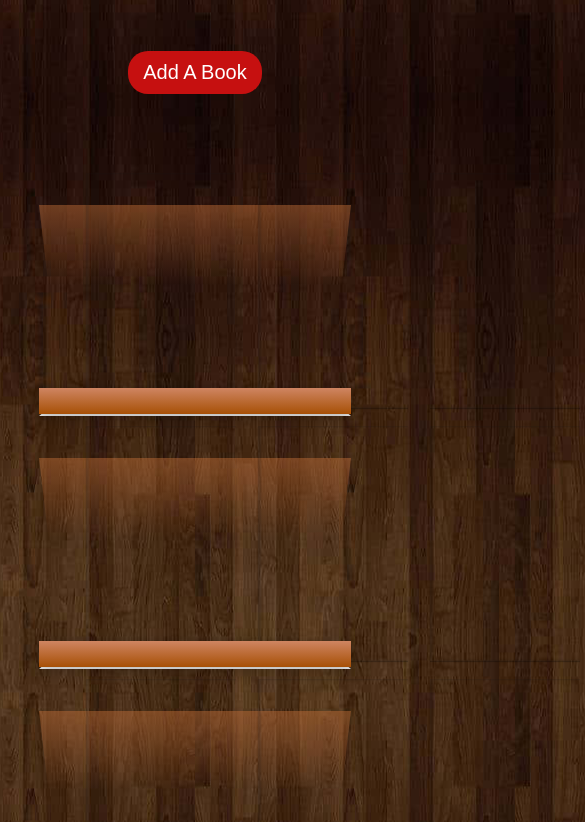
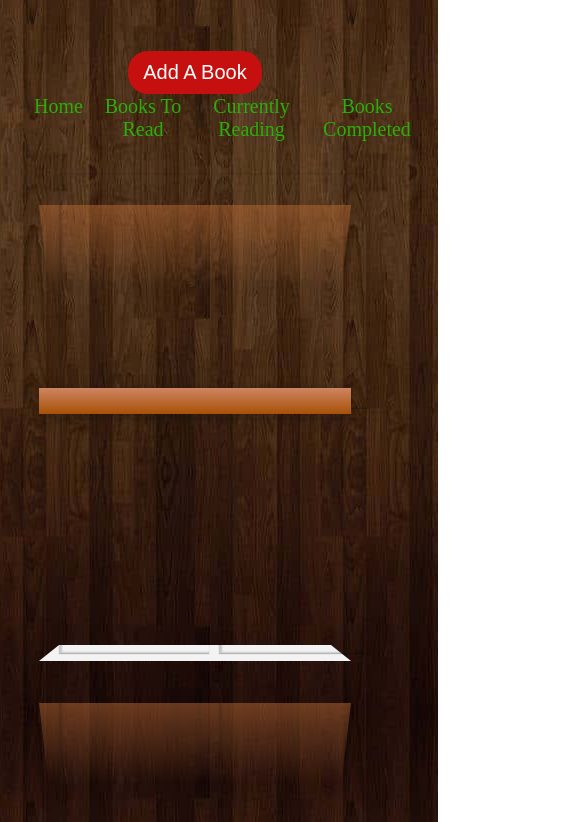
Before and after one commit to omgxlori/book-queue, a plain HTML site: page index.html in a window 390 px wide. Shown: the part 146-968 px from the top of the page, 585 px wide, since content can reach past the window. Drawn offline with Linux system fonts and the light colour scheme; a web font is replaced by a local one.

```diff
--- a/index.html
+++ b/index.html
@@ -23,13 +23,16 @@
         }
       </style>
       <h1> Book <img src="../book-queue/Assets/Images/book_queue.png" /></h1> <h1 id="ueue">ueue</h1>
-        <ul>
+
+        <nav class="nav">
+          <ul>
           <li><a href="#home" id="filterAll">Home</a></li>
           <li><a href="#books-want-to-read" id="filterToRead">Books To Read</a></li>
           <li><a href="#books-currently-reading" id="filterCurrentlyReading">Currently Reading</a></li>
           <li><a href="#books-read" id="filterCompleted">Books Completed</a></li>
         </ul>
-      </div>
+      </nav>
+
     </header>
 
     </div>
--- a/style.css
+++ b/style.css
@@ -38,7 +38,7 @@
   margin-right: 0; /* Remove margin from the last item */
 }
 
-a {
+.nav a {
   text-decoration: none;
   height: 100%;
   padding: 0px;
@@ -197,7 +197,7 @@
     }
 
     header {
-        width: 100%;
+        width: auto;
         height: 80px;
         background-color: #331e08;
         padding: 1rem;
@@ -505,3 +505,64 @@
     align-items: center; /* Optional: Center-aligns the icons vertically */
     justify-content: center; /* Optional: Center-aligns the icons horizontally */
 }
+
+
+
+
+/* iPad Pro specific adjustments */
+@media only screen and (max-width: 1024px) and (min-width: 768px) {
+  .codepenbooks {
+    margin-left: 10px; /* Shift to the left */
+    transform: translateX(-20px); /* Additional fine-tuning */
+  }
+}
+
+@media only screen and (max-width: 430px) {
+  /* Books grid layout for small screens */
+
+  header {
+    width: 100%; /* Full width of the page */
+    text-align: center; /* Center the header content */
+    padding: 20px; /* Add some padding to the header */
+  }
+
+  nav {
+    display: inline-block;
+    text-align: center; /* Center the contents if needed */
+    width: 100%; /* Full width, adjust if necessary */
+  }
+
+  /* Unordered list styling */
+  ul {
+    list-style-type: none; /* Remove default bullets */
+    padding: 0;
+    margin-bottom: 20px; /* Add space between ul and the button */
+  }
+
+  ul li {
+    display: inline-block; /* Horizontally align the list items */
+    margin: 0 10px; /* Add some spacing between list items */
+  }
+
+  .codepenbooks {
+    display: grid;
+    grid-template-columns: 1fr 1fr; /* Two columns layout */
+    gap: 10px; /* Space between books */
+    justify-items: center;
+    width: 100%; /* Full width grid */
+    margin: auto;
+  }
+
+  /* Ensure books take their normal grid position */
+  .codepenbook {
+    width: 100%; /* Full width inside the grid column */
+    max-width: 150px; /* Limit book size */
+    aspect-ratio: 115/180; /* Maintain aspect ratio */
+  }
+
+  /* Stack the 3rd and 4th books in a new row */
+  .codepenbook:nth-child(3),
+  .codepenbook:nth-child(4) {
+    grid-row: 2 / span 2; /* Span across both columns, pushing to the next row */
+  }
+}
```
Also changed, not shown: 1 other file.
